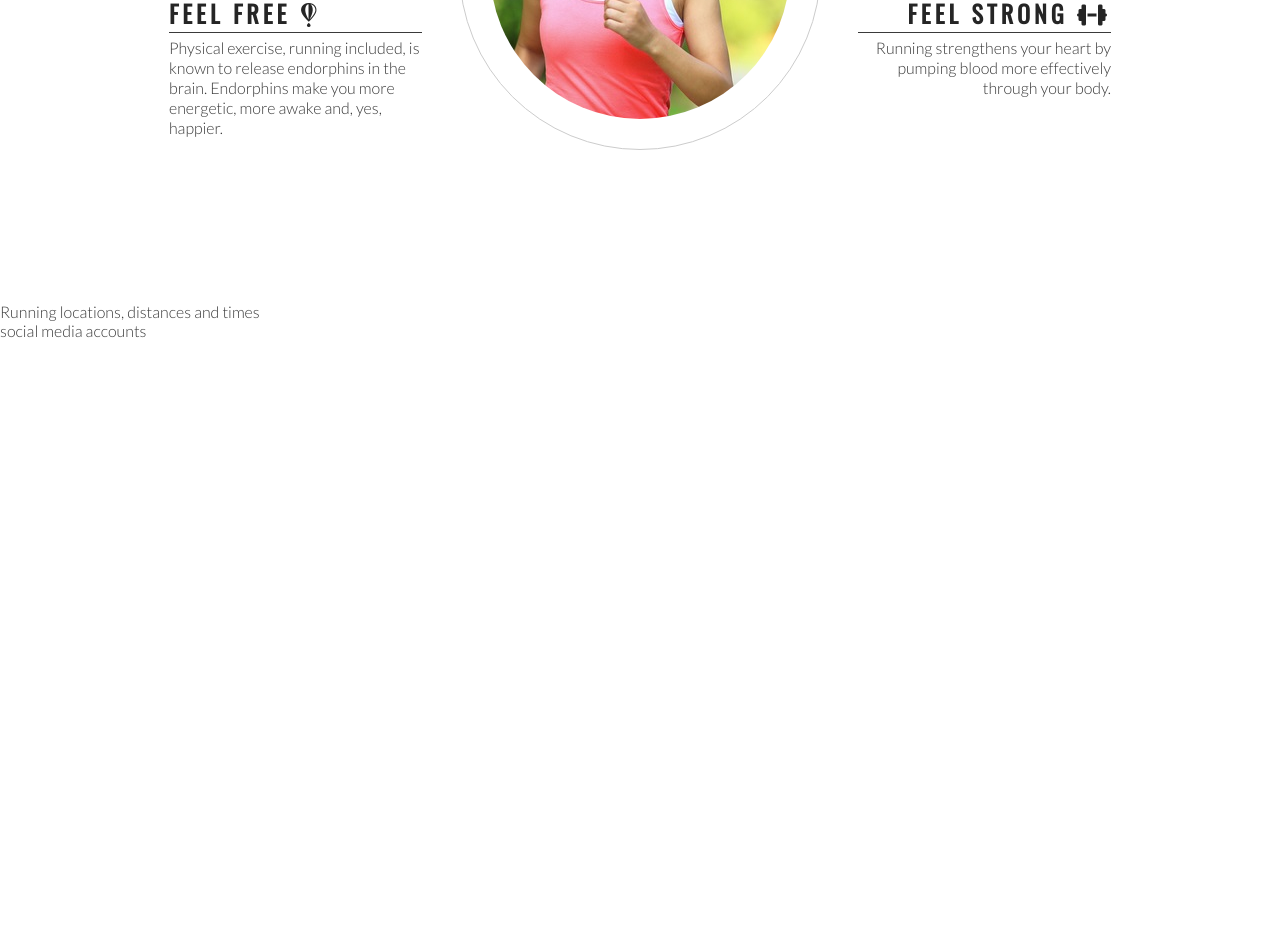
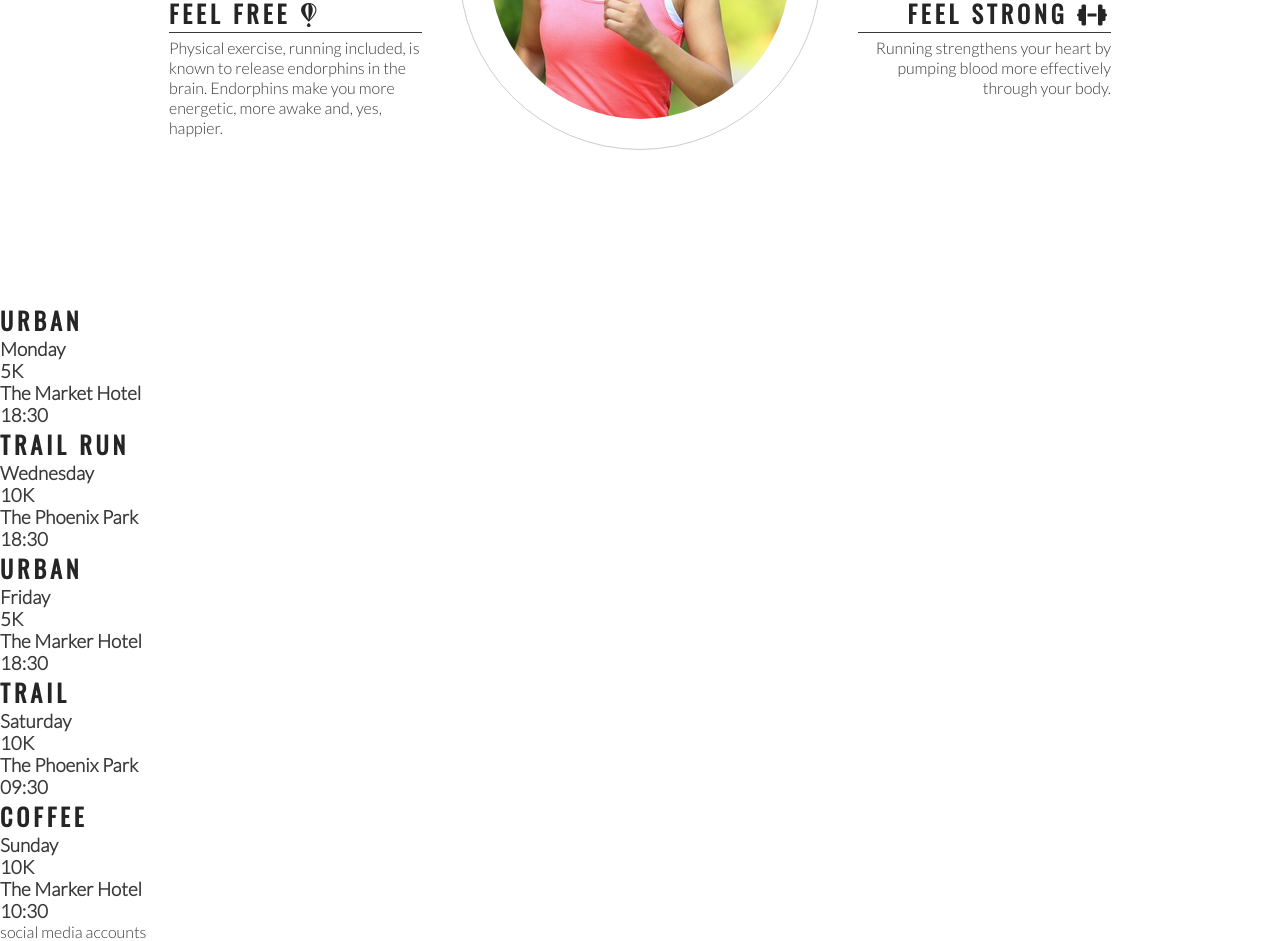
Before and after one commit to DOdrums/love-running, a plain HTML site: page index.html in a window 1280 px wide. Shown: the part 993-1934 px from the top of the page. Before the commit the page ends 1333 px from the top, so only its background shows below. Drawn offline with nearby package versions, Linux system fonts and the light colour scheme.

Commit message:
Add meetup time structure and text

```diff
--- a/index.html
+++ b/index.html
@@ -70,7 +70,43 @@
            </div>
         </div>
     </section>
-    <section>Running locations, distances and times</section>
+    <section>
+        <div>
+            <h2>Urban</h2>
+            <h3>Monday</h3>
+            <h3>5K</h3>
+            <h3>The Market Hotel</h3>
+            <h3>18:30</h3>
+        </div>
+        <div>
+            <h2>Trail Run</h2>
+            <h3>Wednesday</h3>
+            <h3>10K</h3>
+            <h3>The Phoenix Park</h3>
+            <h3>18:30</h3>
+        </div>
+         <div>
+            <h2>Urban</h2>
+            <h3>Friday</h3>
+            <h3>5K</h3>
+            <h3>The Marker Hotel</h3>
+            <h3>18:30</h3>
+        </div>
+          <div>
+            <h2>Trail</h2>
+            <h3>Saturday</h3>
+            <h3>10K</h3>
+            <h3>The Phoenix Park</h3>
+            <h3>09:30</h3>
+        </div>
+        <div>
+            <h2>Coffee</h2>
+            <h3>Sunday</h3>
+            <h3>10K</h3>
+            <h3>The Marker Hotel</h3>
+            <h3>10:30</h3>
+        </div>
+    </section>
     <footer>
         social media accounts
     </footer>
```
